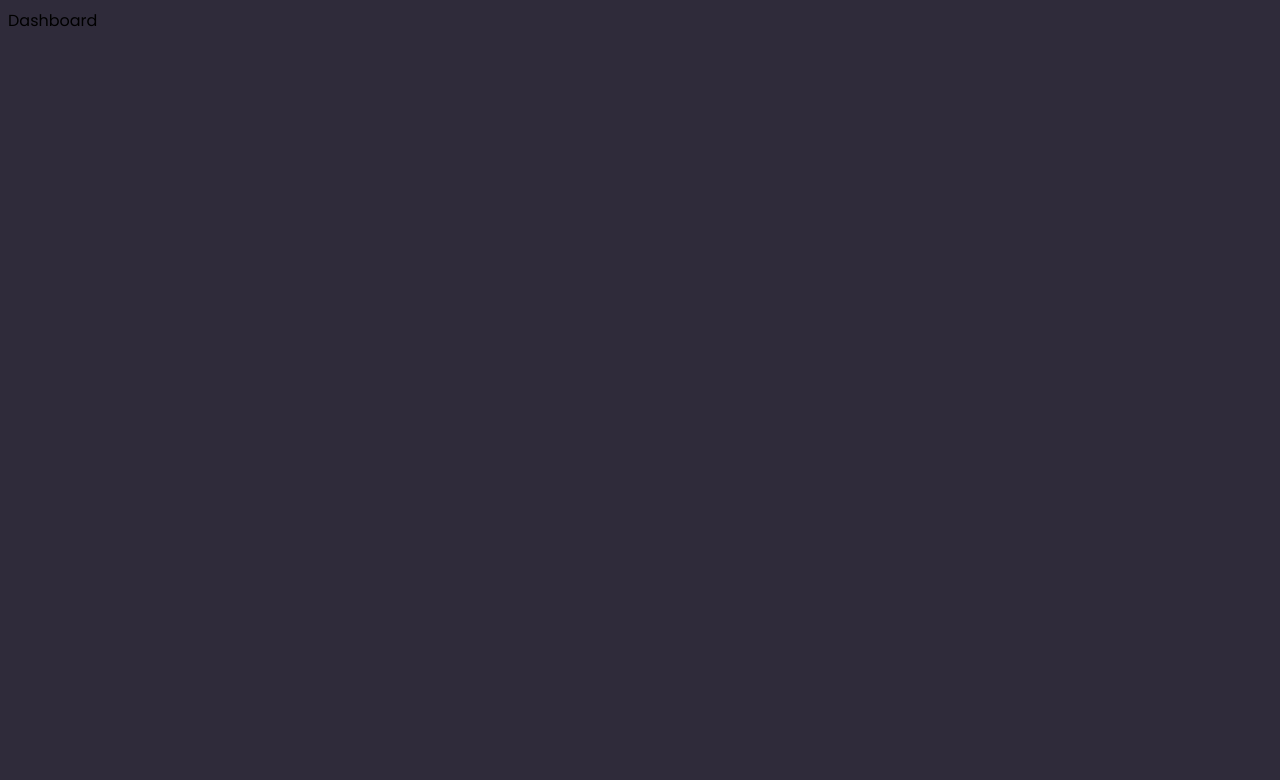
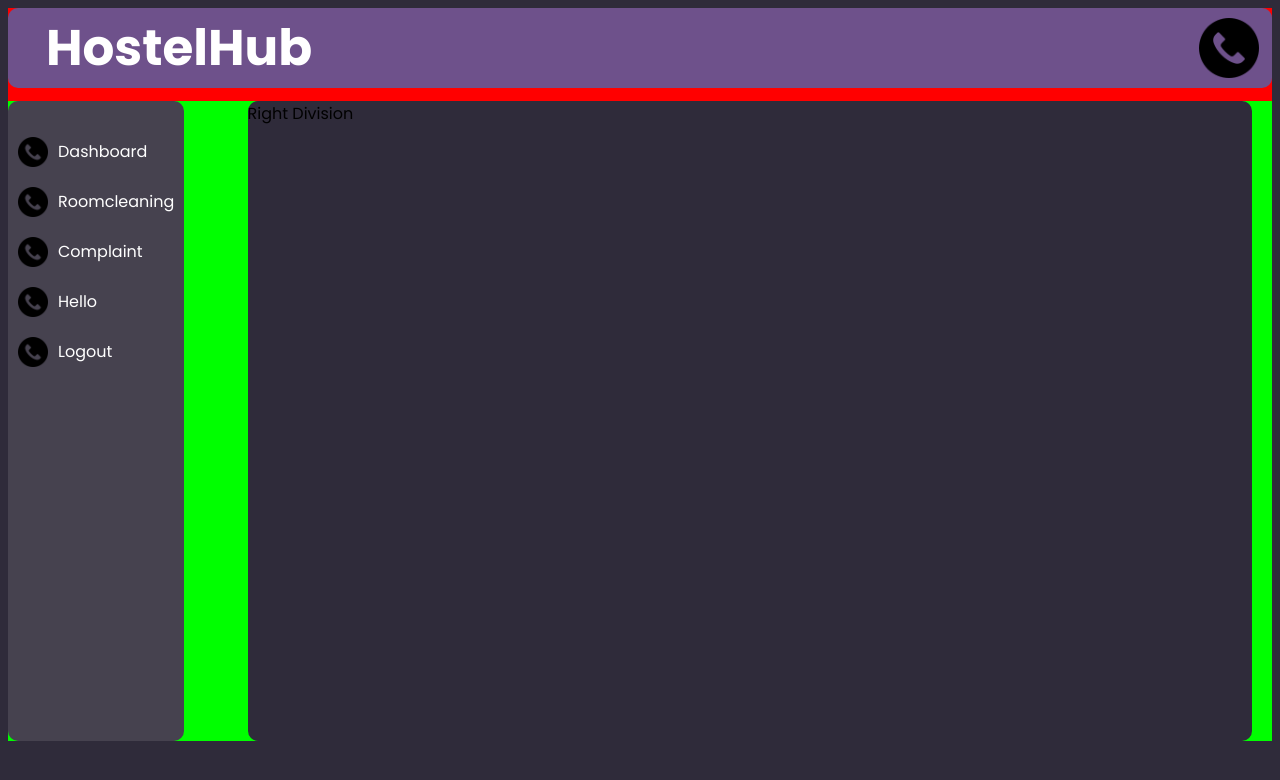
Before and after one commit to NIRANJAN-K-DESHMUKH/hostel_hub, a React (Create React App) app in the folder client/: page / in a window 1280 px wide. Shown: the top 780 px of the page. Built offline with nearby package versions, Linux system fonts and the light colour scheme.

Commit message:
Dashboard update

```diff
--- a/client/public/styles.css
+++ b/client/public/styles.css
@@ -1,4 +1,4 @@
-*{
+* {
     font-family: Poppins, sans-serif;
 }
 
--- a/client/src/App.js
+++ b/client/src/App.js
@@ -1,10 +1,11 @@
-import Dashboard from './pages/dashboard/dashboardPage.jsx';
-// import LoginPage from './pages/login/LoginPage.jsx';
+import DashboardPage from './pages/dashboard/DashboardPage.jsx';
+import LoginPage from './pages/login/LoginPage.jsx';
 
 function App() {
   return (
     <div className="App">
-      <Dashboard />
+      <DashboardPage />
+      {/* <LoginPage /> */}
     </div>
   );
 }
--- /dev/null
+++ b/client/src/components/navbar/Navbar.jsx
@@ -0,0 +1,34 @@
+import React from 'react'
+import "./navbar.css"
+const Navbar = () => {
+    return (
+        <div className='leftdivision'>
+            <ul>
+                <li className='listItem' >
+                    <img className='logoimage' src='/assets/455705.png' ></img>
+                    <span className='listItemName'>Dashboard</span>
+                </li>
+                <li className='listItem'>
+                    <img className='logoimage' src='/assets/455705.png' ></img>
+                    <span className='listItemName'>Roomcleaning</span>
+                </li>
+                <li className='listItem'>
+                    <img className='logoimage' src='/assets/455705.png' ></img>
+                    <span className='listItemName'>Complaint</span>
+                </li>
+                <li className='listItem'>
+                    <img className='logoimage' src='/assets/455705.png' ></img>
+                    <span className='listItemName'>Hello</span>
+                </li>
+                <li className='listItem'>
+                    <img className='logoimage' src='/assets/455705.png' ></img>
+                    <span className='listItemName'>Logout</span>
+                </li>
+
+            </ul>
+
+        </div>
+    )
+}
+
+export default Navbar;
--- /dev/null
+++ b/client/src/components/navbar/navbar.css
@@ -0,0 +1,43 @@
+.leftdivision {
+    flex: 1;
+    display: flex;
+    background-color: #46424f;
+    margin-right: 5%;
+    width: 100%;
+    height: 80vh;
+    justify-content: center;
+    border-radius: 10px;
+}
+
+ul {
+    padding: 0%;
+}
+
+li img.active {
+    background-color: #04AA6D;
+    color: white;
+}
+
+li img:hover:not(.active) {
+    background-color: #555;
+    color: white;
+}
+
+.logoimage {
+    width: 30px;
+    height: 30px;
+    margin-right: 10px;
+    margin-left: 10px;
+}
+
+
+.listItem {
+    margin-top: 20px;
+    display: flex;
+    align-items: center;
+}
+
+.listItemName {
+    margin-right: 10px;
+    color: white;
+}
--- /dev/null
+++ b/client/src/components/topbar/Topbar.jsx
@@ -0,0 +1,12 @@
+import React from 'react';
+import "./topbar.css"
+const Topbar = () => {
+    return (
+        <div className='topbarWrapper'>
+            <span className='topbarTitle'>HostelHub</span>
+            <img className='profileLogo' src='/assets/455705.png' ></img>
+        </div>
+    )
+}
+
+export default Topbar;
--- /dev/null
+++ b/client/src/components/topbar/topbar.css
@@ -0,0 +1,27 @@
+.topbarWrapper {
+
+    width: 100%;
+    height: 10vh;
+    background-color: #6e518b;
+    border-radius: 10px;
+    align-items: center;
+    display: flex;
+    justify-content: space-between;
+
+
+}
+
+.topbarTitle {
+    font-size: 40px;
+    margin-left: 3%;
+    font-size: 50px;
+    color: white;
+    font-weight: bold;
+}
+
+.profileLogo {
+    width: 60px;
+    height: 60px;
+    margin-right: 1%;
+    cursor: pointer;
+}
--- /dev/null
+++ b/client/src/pages/dashboard/dashboard.css
@@ -0,0 +1,31 @@
+.title {
+    color: brown;
+    margin: 0%;
+    padding: 0% !important;
+    margin-bottom: 0% !important;
+}
+
+.mainPage {
+    align-items: center;
+    background-color: #ff0000;
+}
+
+.dashboardWrapper {
+    margin: 0%;
+    background-color: #00ff00;
+    width: 100%;
+    margin-top: 1%;
+    /* justify-content: space-between; */
+    /* position: relative; */
+    display: flex;
+}
+
+.rightdivision {
+    /* position: relative; */
+    flex: 10;
+    background-color: #2f2b3a;
+    width: 92%;
+    height: 80vh;
+    border-radius: 10px;
+    margin-right: 20px;
+}
--- a/client/src/pages/dashboard/dashboardPage.jsx
+++ b/client/src/pages/dashboard/dashboardPage.jsx
@@ -1,11 +1,43 @@
 import React, { useState } from 'react';
-const Dashboard = () => {
+import Topbar from '../../components/topbar/Topbar.jsx';
+import "./dashboard.css";
+import Navbar from '../../components/navbar/Navbar.jsx';
+const DashboardPage = () => {
 
     return (
-        <div>
-            Dashboard
+        <div className='mainPage'>
+            <Topbar />
+            {/* <h1 className='title'>Dashboard</h1> */}
+            <div className='dashboardWrapper'>
+                <Navbar />
+                {/* <div className='leftdivision'>
+                    <ul>
+                        <li>
+                            <img className='logoimage' src='/assets/455705.png' ></img>
+                        </li>
+                        <li>
+                            <img className='logoimage' src='/assets/455705.png' ></img>
+                        </li>
+                        <li>
+                            <img className='logoimage' src='/assets/455705.png' ></img>
+                        </li>
+                        <li>
+                            <img className='logoimage' src='/assets/455705.png' ></img>
+                        </li>
+                        <li>
+                            <img className='logoimage' src='/assets/455705.png' ></img>
+                        </li>
+
+                    </ul>
+
+                </div> */}
+                <div className='rightdivision'>
+                    Right Division
+                </div>
+            </div>
         </div>
+
 
     );
 };
-export default Dashboard;
+export default DashboardPage;
```
Also changed, not shown: client/src/pages/login/LoginPage.jsx (+6 -6 lines), client/public/assets/455705.png (added).
